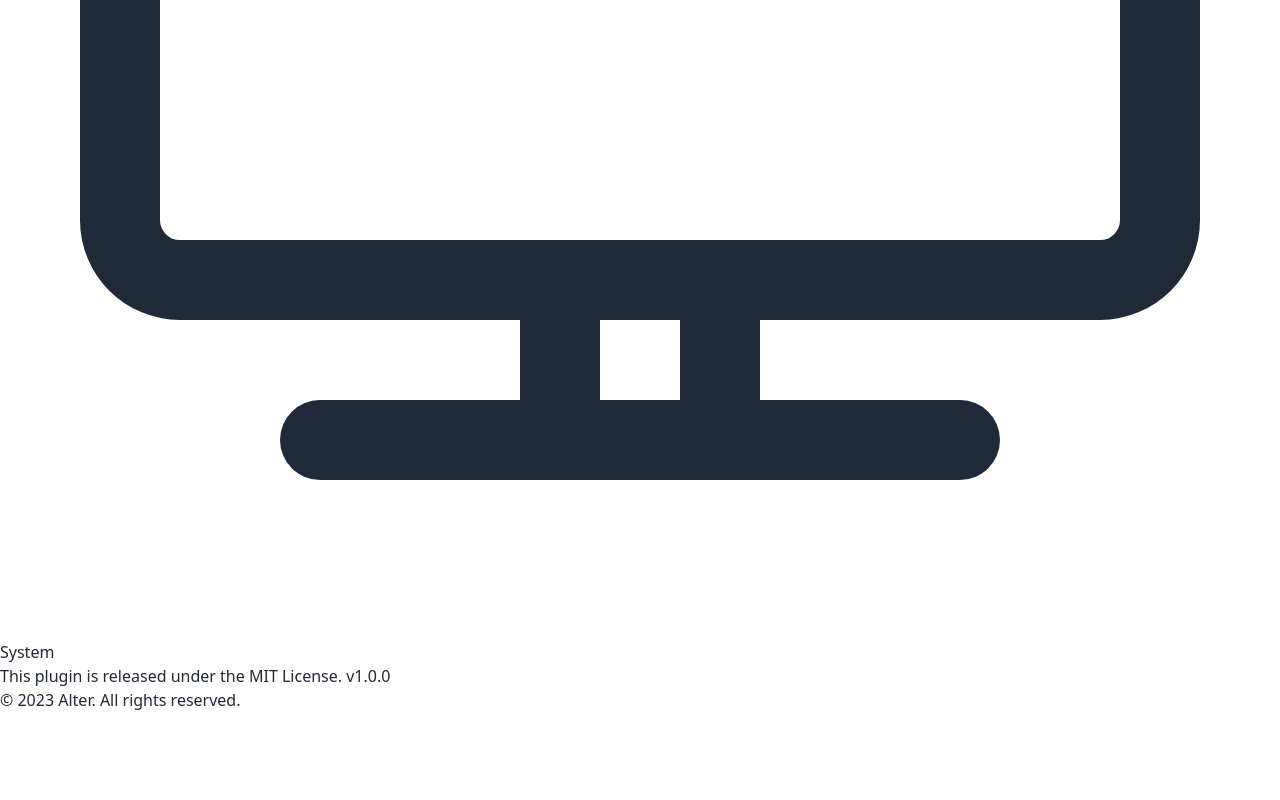
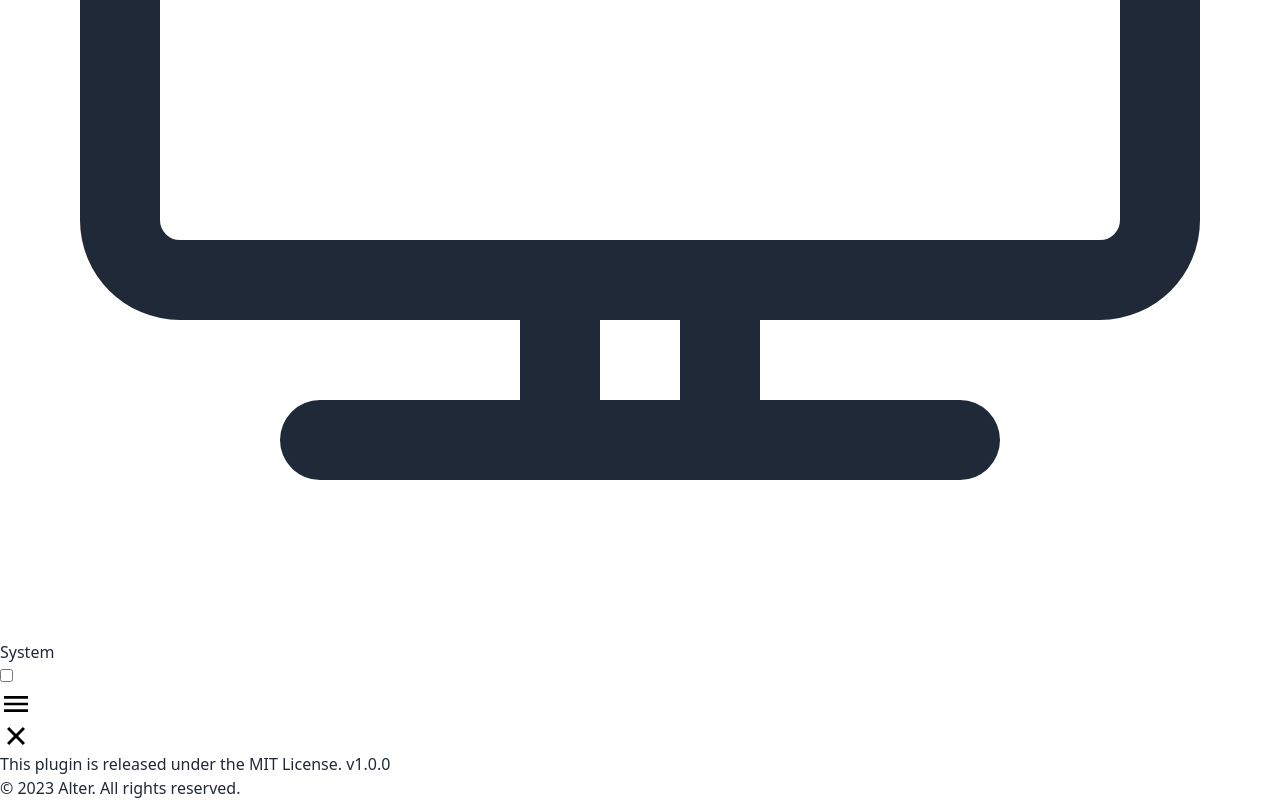
Before and after one commit to Alt-er/obsidian-sync-share-web, a React app: page /share/welcome/index in a window 1280 px wide. Shown: the part 5880-6680 px from the top of the page. Before the commit the page ends 6592 px from the top, so only its background shows below. Built offline with nearby package versions, Linux system fonts and the light colour scheme; no server answers.

Commit message:
Added note outline function

```diff
--- a/package.json
+++ b/package.json
@@ -61,6 +61,7 @@
         "react-router-dom": "^6.8.1",
         "react-syntax-highlighter": "^15.5.0",
         "recoil": "^0.7.6",
+        "rehype-raw": "^6.1.1",
         "remark-gfm": "^3.0.1",
         "zustand": "^4.3.8"
     },
--- a/src/pages/Share/index.js
+++ b/src/pages/Share/index.js
@@ -1,8 +1,9 @@
 import getNoteContent from "@/services/share";
-import { useEffect, useLayoutEffect, useState } from "react";
+import { useCallback, useEffect, useLayoutEffect, useMemo, useState } from "react";
 import { useLocation, useParams, useSearchParams } from "react-router-dom";
 import ReactMarkdown from "react-markdown";
 import remarkGfm from "remark-gfm";
+import rehypeRaw from 'rehype-raw'
 import { Prism as SyntaxHighlighter } from "react-syntax-highlighter";
 import { vscDarkPlus, prism } from "react-syntax-highlighter/dist/esm/styles/prism";
 import { CopyToClipboard } from "react-copy-to-clipboard";
@@ -35,6 +36,164 @@ const Image = ({ src, alt }) => {
         );
     }
 };
+function createTree(outline) {
+    const tree = [];
+    let rootDepth = Infinity;
+
+    function addToTree(parent, item) {
+        const newItem = { text: item.text, children: [], position: item.position, delete: item.delete };
+
+        if (parent === null) {
+            tree.push(newItem);
+        } else {
+            parent.children.push(newItem);
+        }
+
+        // 递归处理子标题
+        for (let i = item.index + 1; i < outline.length; i++) {
+            if (outline[i].depth > item.depth) {
+                addToTree(newItem, outline[i]);
+            } else if (outline[i].depth === item.depth) {
+                break;
+            }
+        }
+    }
+
+    // 查找根节点深度
+    for (let i = 0; i < outline.length; i++) {
+        if (outline[i].depth < rootDepth) {
+            rootDepth = outline[i].depth;
+        }
+    }
+
+    // 添加伪造的根节点
+    addToTree(null, { depth: rootDepth - 1, text: 'Root' });
+
+    // 遍历大纲数组
+    for (let i = 0; i < outline.length; i++) {
+        if (outline[i].depth === rootDepth) {
+            addToTree(tree[0], { ...outline[i], index: i });
+        }
+    }
+
+    return tree[0].children;
+}
+function createMenuItem(tree) {
+
+
+    return tree.map(t => {
+        const id = "outline-" + t.position.start.offset + "-" + t.position.end.offset
+        const click = (e) => {
+            e.preventDefault();
+            const href = "#id-" + t.position.start.offset + "-" + t.position.end.offset
+            setTimeout(() => {
+                location.href = href;
+                const classList = document.querySelector(href).classList
+                classList.add("bg-yellow-400");
+                classList.add("transition-all");
+                setTimeout(() => {
+                    classList.remove("bg-yellow-400");
+                    classList.remove("transition-all")
+                }, 1200);
+            }, 0)
+        }
+        const text = t.delete ? <del>{t.text}</del> : t.text
+        return t.children.length === 0 ? <li key={id}><a id={id} onClick={click}>{text}</a></li> : <li key={id}>
+            <details open>
+                <summary id={id}><a onClick={click}>{text}</a></summary>
+                <ul className=" flex-nowrap [&>li>*]:auto-cols-auto [&>li>details>summary]:auto-cols-auto [&>li>a]:whitespace-normal ">
+                    {createMenuItem(t.children)}
+                </ul>
+            </details>
+        </li>
+    })
+
+}
+
+
+function Outline({ outline }) {
+    const tree = useMemo(() => createTree(outline), [outline]);
+
+    useEffect(() => {
+        const headings = outline.map((t) => {
+            const id = "#id-" + t.position.start.offset + "-" + t.position.end.offset
+            return document.querySelector(id);
+        }).filter(t => t != null);
+
+        const handleScroll = () => {
+            const isElementVisible = (el) => {
+                const rect = el.getBoundingClientRect()
+                const vWidth = window.innerWidth || document.documentElement.clientWidth
+                const vHeight = window.innerHeight || document.documentElement.clientHeight
+
+
+                if (
+                    rect.right < 0 ||
+                    rect.bottom < 0 ||
+                    rect.left > vWidth ||
+                    rect.top > vHeight
+                ) {
+                    return false
+                }
+
+                return true
+            }
+            let find = null;
+            const outlines = [];
+
+            for (let i = 0; i < headings.length; i++) {
+                const element = headings[i];
+                const [, s, e] = element.id.split("-")
+                const id = "#outline-" + s + "-" + e;
+                const outlineElement = document.querySelector(id);
+                if (!find && isElementVisible(element)) {
+                    find = outlineElement;
+                }
+                outlines.push(outlineElement);
+            }
+
+            if (find) {
+                outlines.forEach(o => {
+                    o.classList.remove('focus');
+                })
+                find.classList.add('focus')
+
+            }
+
+        };
+
+        handleScroll();
+        window.addEventListener('scroll', handleScroll);
+
+        return () => window.removeEventListener('scroll', handleScroll);
+    }, [outline])
+    const [showOutlineOnXl, setShowOutlineOnXl] = useState(false);
+
+    return <div>
+        <label className="btn btn-circle btn-sm swap swap-rotate xl:hidden  fixed right-0 top-1/3 z-50 p-4 opacity-75 " >
+
+            {/* this hidden checkbox controls the state */}
+            <input type="checkbox" onChange={(e) => {
+                setShowOutlineOnXl(e.target.checked)
+            }} />
+
+            {/* hamburger icon */}
+            <svg className="swap-off fill-current" xmlns="http://www.w3.org/2000/svg" width="32" height="32" viewBox="0 0 512 512"><path d="M64,384H448V341.33H64Zm0-106.67H448V234.67H64ZM64,128v42.67H448V128Z" /></svg>
+
+            {/* close icon */}
+            <svg className="swap-on fill-current" xmlns="http://www.w3.org/2000/svg" width="32" height="32" viewBox="0 0 512 512"><polygon points="400 145.49 366.51 112 256 222.51 145.49 112 112 145.49 222.51 256 112 366.51 145.49 400 256 289.49 366.51 400 400 366.51 289.49 256 400 145.49" /></svg>
+
+        </label>
+
+        <div className={`fixed right-6 ${showOutlineOnXl ? "w-60" : "w-0"} xl:w-60 z-40 rounded-md overflow-y-auto h-[calc(100%-150px)]`}>
+            <ul className="menu bg-base-100 text-base-content text-xs flex-nowrap [&>li>*]:auto-cols-auto [&>li>details>summary]:auto-cols-auto [&>li>a]:whitespace-normal">
+                {createMenuItem(tree)}
+            </ul>
+        </div>
+    </div>
+}
+
+
 
 export default function Share() {
     const [searchParams] = useSearchParams();
@@ -42,6 +201,8 @@ export default function Share() {
     const { username, shareLinkId } = useParams();
 
     const [noteContent, setNoteContent] = useState();
+
+    const [outline, setOutline] = useState([]);
 
     const [title, setTitle] = useState("");
 
@@ -84,34 +245,83 @@ export default function Share() {
         }
     };
 
-    return (
-        <div className={"mx-auto max-w-screen-md pt-6 px-2 min-h-screen"}>
-            <h1 className="text-4xl font-bold mb-4">{title}</h1>
-            <ReactMarkdown
-                remarkPlugins={[remarkGfm]}
-                // rehypePlugins={[rehypeRaw]}
+    const markdown = useMemo(() => {
+
+
+        const remarkOutline = () => {
+            return (node) => {
+                const outline = [];
+
+
+                if (node.type === "root" && node.children.length > 0) {
+                    node.children.forEach(n => {
+                        try {
+                            if (n.type === "heading") {
+                                let hasDelete = false;
+                                const text = n.children
+                                    // .filter(child => child.type === "text" || child.type === "delete")
+                                    .map(child => {
+                                        if (child.type === "text") {
+                                            return child.value;
+                                        } else if (child.type === "delete") {
+                                            hasDelete = true;
+                                            return child.children
+                                                .filter(c => c.type === "text")
+                                                .map(c => c.value).join(" ")
+                                        } else {
+                                            return null;
+                                        }
+                                    }).join(" ")
+                                outline.push({ depth: n.depth, text, position: n.position, delete: hasDelete });
+                            }
+                        } catch (e) {
+                            console.error(e);
+                        }
+                    })
+                }
+
+
+                // console.info(JSON.stringify(outline));
+                setTimeout(() => setOutline(temp => JSON.stringify(temp) === JSON.stringify(outline) ? temp : outline), 0)
+            }
+        }
+        return <ReactMarkdown
+            remarkPlugins={[remarkGfm, remarkOutline]}
+            rehypePlugins={[rehypeRaw]}
             linkTarget={linkTarget}
             // allowedElements={["br"]}
             transformImageUri={transformImageUri}
             transformLinkUri={transformLinkUri}
             components={{
-                    h1: ({ children }) => {
-                        return <h1 className="text-4xl font-bold my-4">{children}</h1>;
+                h1: (props) => {
+                    const { start, end } = props.node.position;
+                    const id = "id-" + start.offset + "-" + end.offset;
+                    return <h1 className="text-4xl font-bold my-4" id={id}>{props.children}</h1>;
                 },
-                    h2: ({ children }) => {
-                        return <h1 className="text-3xl font-bold my-4">{children}</h1>;
+                h2: (props) => {
+                    const { start, end } = props.node.position;
+                    const id = "id-" + start.offset + "-" + end.offset;
+                    return <h1 className="text-3xl font-bold my-4" id={id}>{props.children}</h1>;
                 },
-                    h3: ({ children }) => {
-                        return <h1 className="text-2xl font-bold my-4">{children}</h1>;
+                h3: (props) => {
+                    const { start, end } = props.node.position;
+                    const id = "id-" + start.offset + "-" + end.offset;
+                    return <h1 className="text-2xl font-bold my-4" id={id}>{props.children}</h1>;
                 },
-                    h4: ({ children }) => {
-                        return <h1 className="text-xl font-bold my-4">{children}</h1>;
+                h4: (props) => {
+                    const { start, end } = props.node.position;
+                    const id = "id-" + start.offset + "-" + end.offset;
+                    return <h1 className="text-xl font-bold my-4" id={id}>{props.children}</h1>;
                 },
-                    h5: ({ children }) => {
-                        return <h1 className="text-lg font-bold my-4">{children}</h1>;
+                h5: (props) => {
+                    const { start, end } = props.node.position;
+                    const id = "id-" + start.offset + "-" + end.offset;
+                    return <h1 className="text-lg font-bold my-4" id={id}>{props.children}</h1>;
                 },
-                    h6: ({ children }) => {
-                        return <h1 className="text-base font-bold my-4">{children}</h1>;
+                h6: (props) => {
+                    const { start, end } = props.node.position;
+                    const id = "id-" + start.offset + "-" + end.offset;
+                    return <h1 className="text-base font-bold my-4" id={id}>{props.children}</h1>;
                 },
                 p: ({ children }) => {
                     return <p className="text-base my-4">{children}</p>;
@@ -168,13 +378,13 @@ export default function Share() {
                     // console.info(node, inline, className, children);
                     const match = /language-(\w+)/.exec(className || "");
 
+                    // wrapLongLines
                     return !inline ? (
                         <div className="indicator w-full">
                             <SyntaxHighlighter className={"w-full"} showLineNumbers style={isDark ? vscDarkPlus : prism} language={match?.[1]} {...props}>
                                 {String(children).replace(/\n$/, "")}
                             </SyntaxHighlighter>
-                                <div
-                                    className="indicator-item translate-x-0 translate-y-1 m-2 px-2 rounded-md
+                            <div className="indicator-item translate-x-0 translate-y-1 m-2 px-2 rounded-md
                         bg-base-100 text-base-content border border-base-100 hover:border-base-content"
                             >
                                 <CopyToClipboard
@@ -210,6 +420,15 @@ export default function Share() {
         >
             {noteContent}
         </ReactMarkdown>
+    }, [noteContent, isDark])
+
+
+    return (
+
+        <div className={"mx-auto max-w-screen-md pt-6 px-2 min-h-screen scroll-pt-16"}>
+            <Outline outline={outline}></Outline>
+            <h1 className="text-4xl font-bold mb-4">{title}</h1>
+            {markdown}
         </div>
     );
 }
--- a/template/index.html
+++ b/template/index.html
@@ -10,7 +10,51 @@
         <%= htmlWebpackPlugin.options.title %>
     </title>
     <link rel="icon" href="/static/favicon.ico" type="image/x-icon" />
+    <style>
+        @media (prefers-reduced-motion: no-preference) {
+            html {
+                scroll-behavior: smooth;
+            }
+        }
 
+        html {
+            scroll-padding-top: 80px;
+        }
+
+        ::-webkit-scrollbar {
+            height: 1rem;
+            width: .5rem
+        }
+
+        ::-webkit-scrollbar:horizontal {
+            height: .5rem;
+            width: 1rem
+        }
+
+        ::-webkit-scrollbar-track {
+            background-color: transparent;
+            border-radius: 9999px
+        }
+
+        ::-webkit-scrollbar-thumb {
+            background-color: rgba(217, 217, 227, .8);
+            border-color: rgba(255, 255, 255, 1);
+            border-radius: 9999px;
+            border-width: 1px
+        }
+
+        ::-webkit-scrollbar-thumb:hover {
+            background-color: rgba(236, 236, 241, 1)
+        }
+
+        [data-theme="dark"] ::-webkit-scrollbar-thumb {
+            background-color: rgba(86, 88, 105, 1)
+        }
+
+        [data-theme="dark"] ::-webkit-scrollbar-thumb:hover {
+            background-color: rgba(172, 172, 190, 1)
+        }
+    </style>
 </head>
 
 <body>
--- a/webpack.config.js
+++ b/webpack.config.js
@@ -25,7 +25,8 @@ module.exports = (env, argv) => {
             // 代理你的服务
             proxy: {
                 "/api": {
-                    target: "http://localhost:8080",
+                    // target: "http://localhost:8080",
+                    target: "https://share.cosy.plus",
                     secure: false, // 支持https
                     changeOrigin: true, // 修改host头
                     //pathRewrite: { '^/cosy': '/cosy' }, // 重写路径
```
Also changed, not shown: 1 other file (tests, documents, lock files or other folders). Lines whose indentation alone changed are shown as unchanged.
